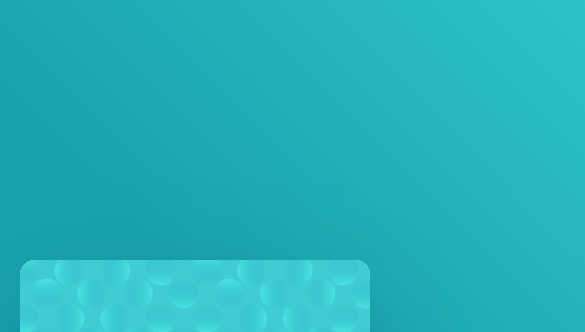
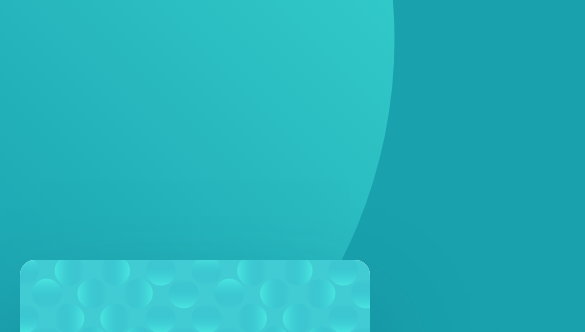
Before and after one commit to Lev-Sedin/MissionOne, a plain HTML site: page index.html in a window 390 px wide. Shown: the top 332 px of the page, 585 px wide, since content can reach past the window. Drawn offline with Linux system fonts and the light colour scheme.

Commit message:
Add files via upload

```diff
--- a/css/style.css
+++ b/css/style.css
@@ -23,7 +23,6 @@ body {
 }
 .container {
   max-width: 1440px;
-  max-height: 720px;
   margin: 0 auto;
 }
 .oval {
@@ -124,3 +123,51 @@ h2 {
   margin: 0;
   padding: 0;
 }
+@media screen and (max-width: 1200px) {
+  .oval-first {
+    left: -416.71px;
+    top: -436px;
+  }
+  .oval-second {
+    bottom: -572px;
+    right: -348px;
+  }
+}
+@media screen and (max-width: 1024px) {
+  .oval-first {
+    left: -471.71px;
+    top: -440px;
+  }
+  .oval-second {
+    bottom: -552px;
+    right: -445px;
+  }
+}
+@media screen and (max-width: 768px) {
+  .oval-first {
+    left: -582.71px;
+    top: -450px;
+  }
+  .oval-second {
+    bottom: -522px;
+    right: -621px;
+  }
+}
+@media screen and (max-width: 375px) {
+  .oval-first {
+    width: 622px;
+    height: 621px;
+    left: -426.71px;
+    top: -268px;
+  }
+  .box {
+    width: 326px;
+  }
+  .fon {
+    width: 100%;
+  }
+  .oval-second {
+    bottom: -439px;
+    right: -794px;
+  }
+}
```
